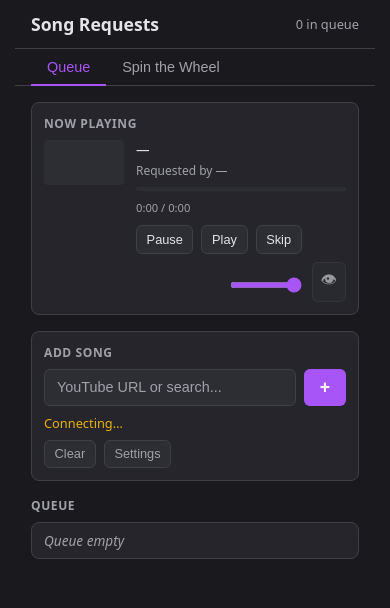
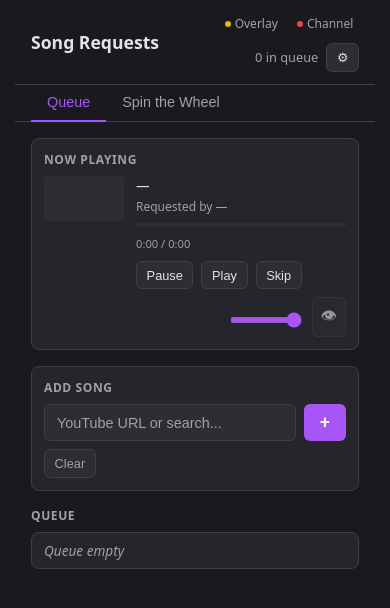
Before and after one commit to adjstreams/twitch-song-request-queue, a website: page src/dock/index.html in a window 390 px wide. Drawn offline with Linux system fonts and the light colour scheme.

Commit message:
some tidying up

```diff
--- a/src/dock/dock.css
+++ b/src/dock/dock.css
@@ -16,17 +16,25 @@
   box-sizing: border-box;
 }
 
+html {
+  height: 100%;
+  overflow: hidden;
+}
+
 body {
   font-family: system-ui, sans-serif;
   background: var(--bg);
   color: var(--text);
   margin: 0;
   padding: 0;
-  min-height: 100vh;
+  height: 100vh;
   width: 100%;
   max-width: 360px;
   margin-left: auto;
   margin-right: auto;
+  display: flex;
+  flex-direction: column;
+  overflow: hidden;
 }
 
 .visually-hidden {
@@ -41,9 +49,11 @@ body {
 }
 
 .dock-header {
+  flex-shrink: 0;
   display: flex;
   align-items: center;
   justify-content: space-between;
+  gap: 0.5rem;
   padding: 0.75rem 1rem;
   border-bottom: 1px solid var(--border);
 }
@@ -52,6 +62,55 @@ body {
   font-size: 1.1rem;
   font-weight: 600;
   margin: 0;
+  flex-shrink: 0;
+}
+
+.dock-header-right {
+  display: flex;
+  align-items: center;
+  gap: 0.5rem;
+  flex-wrap: wrap;
+  justify-content: flex-end;
+}
+
+.header-status {
+  display: flex;
+  align-items: center;
+  gap: 0.5rem;
+}
+
+.status-indicator {
+  display: inline-flex;
+  align-items: center;
+  gap: 0.25rem;
+  font-size: 0.75rem;
+  color: var(--text-muted);
+  cursor: default;
+  border-radius: 4px;
+  padding: 0.2rem 0.35rem;
+}
+
+.status-indicator .status-dot {
+  width: 6px;
+  height: 6px;
+  border-radius: 50%;
+  flex-shrink: 0;
+}
+
+.status-indicator .status-dot.connected {
+  background: var(--status-connected);
+}
+
+.status-indicator .status-dot.disconnected {
+  background: var(--status-disconnected);
+}
+
+.status-indicator .status-dot.waiting {
+  background: var(--status-waiting);
+}
+
+.status-indicator .status-label {
+  white-space: nowrap;
 }
 
 .queue-count {
@@ -59,7 +118,23 @@ body {
   color: var(--text-muted);
 }
 
+.header-settings-btn {
+  padding: 0.35rem 0.5rem;
+  font-size: 1.1rem;
+  background: transparent;
+  border: none;
+  color: var(--text-muted);
+  cursor: pointer;
+  border-radius: 6px;
+}
+
+.header-settings-btn:hover {
+  color: var(--text);
+  background: var(--bg-input);
+}
+
 .tabs {
+  flex-shrink: 0;
   display: flex;
   gap: 0;
   padding: 0 1rem;
@@ -88,6 +163,9 @@ body {
 
 .tab-panel {
   display: none;
+  flex: 1 1 0;
+  min-height: 0;
+  overflow: hidden;
   padding: 1rem;
   flex-direction: column;
   gap: 1rem;
@@ -552,6 +630,37 @@ body {
   padding: 0.25rem 0.5rem;
 }
 
+.settings-connection-status {
+  font-size: 0.9rem;
+  font-weight: 600;
+  padding: 0.6rem 0.75rem;
+  border-radius: 6px;
+  margin-bottom: 1rem;
+  border: 1px solid var(--border);
+}
+
+.settings-connection-status.state-waiting {
+  background: rgba(234, 179, 8, 0.15);
+  color: var(--status-waiting);
+  border-color: var(--status-waiting);
+}
+
+.settings-connection-status.state-connected {
+  background: rgba(34, 197, 94, 0.15);
+  color: var(--status-connected);
+  border-color: var(--status-connected);
+}
+
+.settings-connection-status.state-disconnected {
+  background: rgba(239, 68, 68, 0.1);
+  color: var(--status-disconnected);
+  border-color: var(--status-disconnected);
+}
+
+.connection-status-sub {
+  margin-bottom: 0.35rem;
+}
+
 .settings-twitch-label {
   font-size: 0.85rem;
   color: var(--text-muted);
--- a/src/dock/dock.js
+++ b/src/dock/dock.js
@@ -8,7 +8,9 @@
   const STORAGE_KEY_CONFIG = "mr-config";
   const DEFAULT_CONFIG = { channel: "", commandPrefix: "sr", showVideo: false, showWheelOnStream: false };
 
-  const statusEl = document.getElementById("statusText");
+  const overlayStatusEl = document.getElementById("overlayStatus");
+  const channelStatusEl = document.getElementById("channelStatus");
+  const settingsConnectionStatusEl = document.getElementById("settingsConnectionStatus");
   const queueListEl = document.getElementById("queueList");
   const urlInputEl = document.getElementById("urlInput");
   const addUrlBtn = document.getElementById("addUrl");
@@ -46,6 +48,9 @@
 
   let queue = [];
   let playerConnected = false;
+  let playerStatus = "waiting";
+  let twitchInitialized = false;
+  let twitchConnectionState = "disconnected";
   let lastPingAt = 0;
   let pingTimeoutId = null;
   let lastProgressDuration = 0;
@@ -94,13 +99,40 @@
   }
 
   function setStatus(s) {
-    if (statusEl) {
-      statusEl.className = "connection-status " + s;
-      if (s === "waiting") statusEl.textContent = "Connecting…";
-      else if (s === "connected") statusEl.textContent = "Connected";
-      else statusEl.textContent = "Disconnected";
+    playerStatus = s;
+    playerConnected = s === "connected";
+    updateHeaderStatus();
+    updateSettingsConnectionStatus();
+  }
+
+  function updateHeaderStatus() {
+    var overlayDot = overlayStatusEl && overlayStatusEl.querySelector(".status-dot");
+    if (overlayDot) {
+      overlayDot.className = "status-dot " + (playerConnected ? "connected" : playerStatus === "waiting" ? "waiting" : "disconnected");
+      overlayStatusEl.title = playerConnected ? "Player (overlay) is connected — videos will play in OBS." : (playerStatus === "waiting" ? "Connecting to player… Open the player as a Browser Source in OBS." : "Player disconnected — open the player as a Browser Source in OBS.");
     }
-    playerConnected = s === "connected";
+    var channelDot = channelStatusEl && channelStatusEl.querySelector(".status-dot");
+    if (channelDot) {
+      channelDot.className = "status-dot " + twitchConnectionState;
+      var config = getConfig();
+      var ch = config.channel && config.channel.trim();
+      if (twitchConnectionState === "connected") channelStatusEl.title = "Connected to #" + ch + " — chat requests will be added to the queue.";
+      else if (twitchConnectionState === "connecting") channelStatusEl.title = "Reconnecting to Twitch…";
+      else channelStatusEl.title = ch ? "Twitch disconnected. Check Settings or reconnect." : "Set your Twitch channel in Settings to listen to chat.";
+    }
+  }
+
+  function updateSettingsConnectionStatus() {
+    if (!settingsConnectionStatusEl) return;
+    var overlayText = playerConnected ? "Connected" : (playerStatus === "waiting" ? "Connecting…" : "Disconnected");
+    var channelText = twitchConnectionState === "connected" ? "Connected" : (twitchConnectionState === "connecting" ? "Reconnecting…" : "Disconnected");
+    var config = getConfig();
+    if (!(config.channel && config.channel.trim())) channelText = "Set channel below";
+    settingsConnectionStatusEl.textContent = "Overlay: " + overlayText + " · Twitch: " + channelText;
+    var state = "disconnected";
+    if (playerConnected && twitchConnectionState === "connected") state = "connected";
+    else if (playerStatus === "waiting" || twitchConnectionState === "connecting") state = "waiting";
+    settingsConnectionStatusEl.className = "settings-connection-status state-" + state;
   }
 
   function extractVideoId(text) {
@@ -516,7 +548,10 @@
   function connectTwitch() {
     var config = getConfig();
     if (!config.channel || !config.channel.trim()) {
+      twitchConnectionState = "disconnected";
       if (twitchStatusEl) twitchStatusEl.textContent = "Set your Twitch channel in Settings to listen to chat.";
+      updateHeaderStatus();
+      updateSettingsConnectionStatus();
       return;
     }
     ComfyJS.onCommand = function (user, command, message, flags, extra) {
@@ -525,12 +560,22 @@
       if (videoId) addToQueue(videoId, user || "—");
     };
     ComfyJS.onConnected = function () {
+      twitchConnectionState = "connected";
       twitchStatusEl.textContent = "Connected.";
+      updateHeaderStatus();
+      updateSettingsConnectionStatus();
     };
     ComfyJS.onError = function (err) {
+      twitchConnectionState = "disconnected";
       twitchStatusEl.textContent = "Error: " + (err && err.message ? err.message : String(err));
+      updateHeaderStatus();
+      updateSettingsConnectionStatus();
     };
+    twitchConnectionState = "connecting";
+    updateHeaderStatus();
+    updateSettingsConnectionStatus();
     ComfyJS.Init(config.channel.trim());
+    twitchInitialized = true;
   }
 
   addUrlBtn.addEventListener("click", function () {
@@ -593,6 +638,7 @@
   }
 
   function openSettings() {
+    updateSettingsConnectionStatus();
     if (settingsPanel) settingsPanel.classList.add("open");
     if (settingsPanel) settingsPanel.setAttribute("aria-hidden", "false");
     if (settingsOverlay) settingsOverlay.classList.add("open");
@@ -708,8 +754,14 @@
   }
 
   twitchDisconnectBtn.addEventListener("click", function () {
-    ComfyJS.Disconnect();
+    if (twitchInitialized) {
+      ComfyJS.Disconnect();
+      twitchInitialized = false;
+    }
+    twitchConnectionState = "disconnected";
     twitchStatusEl.textContent = "Disconnected.";
+    updateHeaderStatus();
+    updateSettingsConnectionStatus();
   });
 
   if (configSaveBtn && configChannelEl && configCommandEl) {
@@ -721,9 +773,15 @@
       var channel = (configChannelEl.value || "").trim();
       var commandPrefix = (configCommandEl.value || "").trim().replace(/^!/, "") || DEFAULT_CONFIG.commandPrefix;
       saveConfig({ channel: channel, commandPrefix: commandPrefix, showVideo: prev.showVideo, showWheelOnStream: prev.showWheelOnStream });
-      ComfyJS.Disconnect();
+      if (twitchInitialized) {
+        ComfyJS.Disconnect();
+        twitchInitialized = false;
+      }
+      twitchConnectionState = "connecting";
       twitchStatusEl.textContent = "Reconnecting…";
       updateTwitchLabel();
+      updateHeaderStatus();
+      updateSettingsConnectionStatus();
       connectTwitch();
     });
   }
@@ -746,4 +804,6 @@
   updateNowPlaying();
   setStatus("waiting");
   connectTwitch();
+  updateHeaderStatus();
+  updateSettingsConnectionStatus();
 })();
--- a/src/dock/index.html
+++ b/src/dock/index.html
@@ -10,7 +10,14 @@
 <body>
   <header class="dock-header">
     <h1 class="dock-title">Song Requests</h1>
-    <span id="queueCount" class="queue-count">0 in queue</span>
+    <div class="dock-header-right">
+      <div class="header-status" aria-label="Connection status">
+        <span id="overlayStatus" class="status-indicator" title="Player (overlay) connection"><span class="status-dot" aria-hidden="true"></span><span class="status-label">Overlay</span></span>
+        <span id="channelStatus" class="status-indicator" title="Twitch channel connection"><span class="status-dot" aria-hidden="true"></span><span class="status-label">Channel</span></span>
+      </div>
+      <span id="queueCount" class="queue-count">0 in queue</span>
+      <button type="button" id="settingsToggle" class="header-settings-btn icon-btn" title="Settings" aria-label="Settings">⚙</button>
+    </div>
   </header>
 
   <div class="tabs" role="tablist">
@@ -50,10 +57,8 @@
         <input type="text" id="urlInput" placeholder="YouTube URL or search..." aria-label="YouTube URL" />
         <button type="button" id="addUrl" class="btn-add" title="Add">+</button>
       </div>
-      <p class="connection-status" id="statusText">Waiting for player</p>
       <div class="toolbar">
         <button type="button" id="clearQueue" class="toolbar-btn" title="Clear queue">Clear</button>
-        <button type="button" id="settingsToggle" class="toolbar-btn" title="Settings">Settings</button>
       </div>
     </section>
 
@@ -90,6 +95,7 @@
       <h2>Settings</h2>
       <button type="button" id="settingsClose" class="icon-btn" aria-label="Close">×</button>
     </div>
+    <div id="settingsConnectionStatus" class="settings-connection-status" role="status" aria-live="polite"></div>
     <p class="settings-twitch-label"><span id="twitchChannelLabel">Twitch: set your channel in the field below to listen to chat.</span> <span id="twitchStatus"></span></p>
     <label for="configChannel">Twitch channel to listen to</label>
     <input type="text" id="configChannel" placeholder="your_channel" />
```
Also changed, not shown: docs/ROADMAP.md (+0 -1 lines), README.md.
